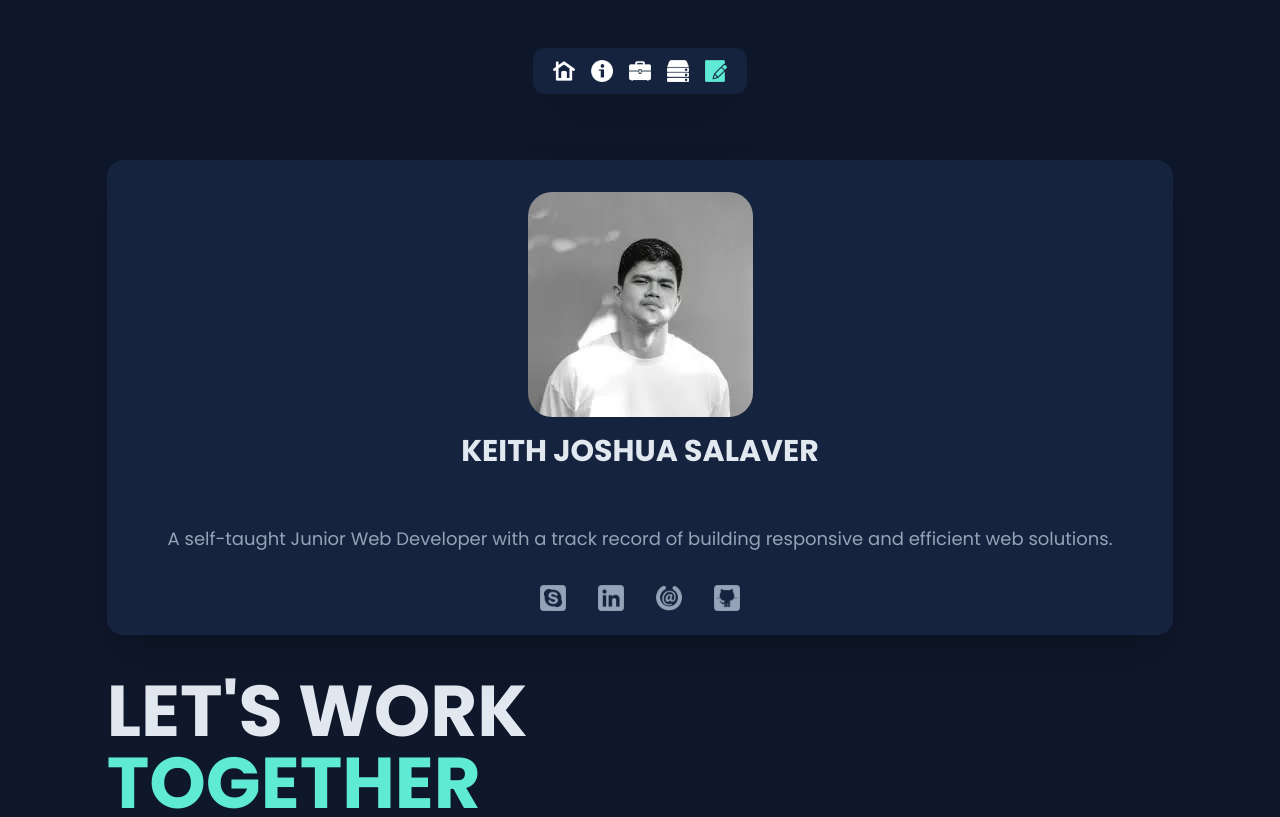
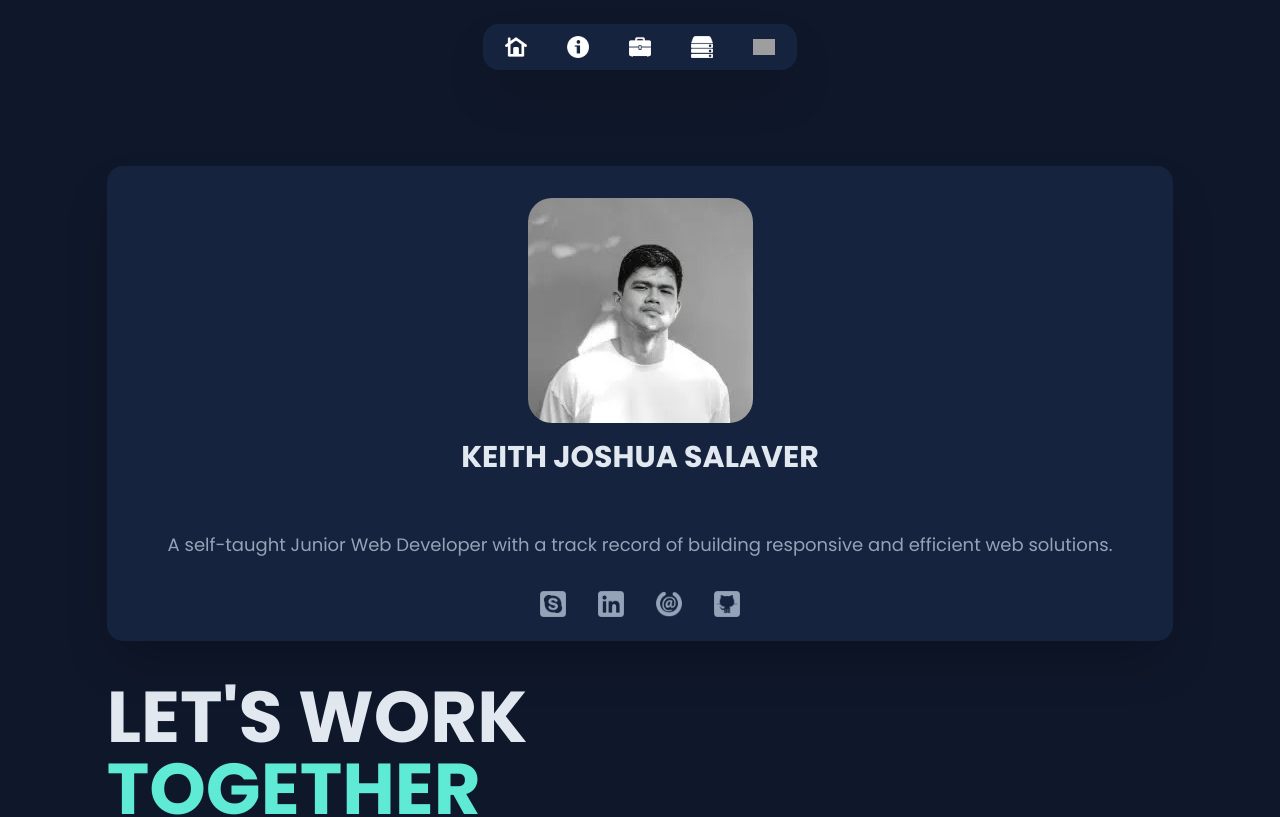
Before and after one commit to KeithJosh03/v2Portfolio, a Next.js app: page /email in a window 1280 px wide. Shown: the top 817 px of the page. Built offline with nearby package versions, Linux system fonts and the light colour scheme; grey boxes are pictures that could not be loaded.

Commit message:
fix navbar layout

```diff
--- a/app/globals.css
+++ b/app/globals.css
@@ -5,3 +5,9 @@
 body{
   background-color: #0F172A;
 }
+
+@layer base {
+  .nav-item {
+    @apply px-4 py-1.5;
+  }
+}
--- a/components/layout.tsx
+++ b/components/layout.tsx
@@ -10,8 +10,8 @@ export function ComponentLayout({
   return (
     <>
    <Navbar />
-    <main className='h-screen w-full flex justify-center items-center relative'>
-        <div className='2xl:w-4/6 2xlh-4/6 md:h-4/5 md:w-5/6 grid grid-cols-12 gap-10 mt-auto'>
+    <main className='h-screen w-full flex justify-center items-center'>
+        <div className='2xl:w-4/6 2xlh-4/6 md:h-4/5 md:w-5/6 grid grid-cols-12 gap-10 relative top-10'>
           <Avatar />
           {children}
         </div>
@@ -19,9 +19,6 @@ export function ComponentLayout({
     </>
   );
 }
-// xl:w-8/12 xl:h-5/6 grid grid-cols-12
-// sm	640px	@media (min-width: 640px) { ... }
-// md	768px	@media (min-width: 768px) { ... }
-// lg	1024px	@media (min-width: 1024px) { ... }
-// xl	1280px	@media (min-width: 1280px) { ... }
-// 2xl	1536px	@media (min-width: 1536px) { ... }
+// desktop : 1200 x 800
+// tablet : 768 x 956
+// mobile : 375 x 629
--- a/components/navbar.tsx
+++ b/components/navbar.tsx
@@ -21,147 +21,69 @@ export const Navbar = () => {
 
 
   return (
-    <nav className='justify-items-center flex justify-center relative z-10 top-4'>
-      <div className='bg-headerBG 2xl:w-1/6 xl:w-1/6  md:w-2/6 sm:w-2/6 self-center flex xl:p-3 md:p-4 sm:p-4 absolute top-8 items-center justify-center place-items-center rounded-xl shadow-2xl'>
-        <div className='basis-4/12 flex flex-col items-center relative group'>
-          <Link href='/'>
-            {
-              currentPath !== '/' ? (
+  <div className='flex justify-center items-center relative top-6'>
+    <nav className='bg-headerBG rounded-2xl shadow-2xl flex items-center gap-2 p-1.5'>
+      <Link href='/' className='nav-item relative group'>
         <Image
         src={home}
         className='m-auto'
         alt="/"
         width={22}
         height={22}
-              />)
-              :
-              (
-                <Image
-                src={homeactive}
-                className='m-auto'
-                alt="/"
-                width={22}
-                height={22}
         />
-              )
-            }
-          </Link>
-          <span className='text-xs font-normal text-SecondaryCol bg-stackBG p-3 absolute bottom-0 top-10 left-1/2 transform -translate-x-1/2 rounded flex items-center justify-center opacity-0 group-hover:opacity-100 transition-opacity delay-100'>
+      <span className='text-xs font-normal text-SecondaryCol bg-stackBG p-3 absolute bottom-0 top-12 left-1/2 transform -translate-x-1/2 rounded flex items-center justify-center opacity-0 group-hover:opacity-100 transition-opacity delay-100'>
         Home
       </span>
-        </div>
-
-        <div className='basis-4/12 flex flex-col items-center relative group'>
-          <Link href='/about'>
-            {
-              currentPath !== '/about' ? (
+      </Link>
+      <Link href='/about' className='nav-item relative group'>
         <Image
          src={info}
         className='m-auto'
         alt="/about"
         width={22}
         height={22}
-              />)
-              :
-              (
-                <Image
-                src={infoactive}
-                className='m-auto'
-                alt="/"
-                width={22}
-                height={22}
         />
-              )
-            }
-          </Link>
-          <span className='text-xs font-normal text-SecondaryCol bg-stackBG p-3 absolute bottom-0 top-10 left-1/2 transform -translate-x-1/2 rounded flex items-center justify-center opacity-0 group-hover:opacity-100 transition-opacity delay-100'>
+      <span className='text-xs font-normal text-SecondaryCol bg-stackBG p-3 absolute bottom-0 top-12 left-1/2 transform -translate-x-1/2 rounded flex items-center justify-center opacity-0 group-hover:opacity-100 transition-opacity delay-100'>
         About
       </span>
-        </div>
-
-        <div className='basis-4/12 flex flex-col items-center relative group'>
-          <Link href='/portfolio'>
-            { currentPath !== '/portfolio' ? (
+      </Link>
+      <Link href='/portfolio' className='nav-item relative group'>
         <Image
         src={experience}
         className='m-auto'
         alt="/portfolio"
         width={22}
         height={22}
-              />)
-              :
-              (
-                <Image
-                src={expericeactive}
-                className='m-auto'
-                alt="/"
-                width={22}
-                height={22}
         />
-              )
-            }
-          </Link>
-          <span className='text-xs font-normal text-SecondaryCol bg-stackBG p-3 absolute bottom-0 top-10 left-1/2 transform -translate-x-1/2 rounded flex items-center justify-center opacity-0 group-hover:opacity-100 transition-opacity delay-100'>
+      <span className='text-xs font-normal text-SecondaryCol bg-stackBG p-3 absolute bottom-0 top-12 left-1/2 transform -translate-x-1/2 rounded flex items-center justify-center opacity-0 group-hover:opacity-100 transition-opacity delay-100'>
         Portfolio
       </span>
-        </div>
-
-        <div className='basis-4/12 flex flex-col items-center relative group'>
-          <Link href='/stacks'>
-            { currentPath !== '/stacks' ? (
+      </Link>
+      <Link href='/stacks' className='nav-item relative group'>
         <Image
         src={stack}
         className='m-auto'
         alt="/stacks"
         width={22}
         height={22}
-              />)
-              :
-              (
-              <Image
-                src={stackactive}
-                className='m-auto'
-                alt="/"
-                width={22}
-                height={22}
         />
-              )
-            }
-          </Link>
-          <span className='text-xs font-normal text-SecondaryCol bg-stackBG p-3 absolute bottom-0 top-10 left-1/2 transform -translate-x-1/2 rounded flex items-center justify-center opacity-0 group-hover:opacity-100 transition-opacity delay-100'>
+      <span className='text-xs font-normal text-SecondaryCol bg-stackBG p-3 absolute bottom-0 top-12 left-1/2 transform -translate-x-1/2 rounded flex items-center justify-center opacity-0 group-hover:opacity-100 transition-opacity delay-100'>
         Stacks
       </span>
-        </div>
-
-        <div className='basis-4/12 flex flex-col items-center relative group'>
-          <Link href='/email'>
-
-            { currentPath !== '/email' ? (
+      </Link>
+      <Link href='/email' className='nav-item relative group'>
         <Image
         src={write}
         className='m-auto'
         alt="/email"
         width={22}
         height={22}
-              />)
-              :
-              (
-              <Image
-                src={writeactive}
-                className='m-auto'
-                alt="/"
-                width={22}
-                height={22}
         />
-              )
-            }
-          </Link>
-          <span className='text-xs font-normal text-SecondaryCol bg-stackBG p-3 absolute bottom-0 top-10 left-1/2 transform -translate-x-1/2 rounded flex items-center justify-center opacity-0 group-hover:opacity-100 transition-opacity delay-100'>
+      <span className='text-xs font-normal text-SecondaryCol bg-stackBG p-3 absolute bottom-0 top-12 left-1/2 transform -translate-x-1/2 rounded flex items-center justify-center opacity-0 group-hover:opacity-100 transition-opacity delay-100'>
         Email
       </span>
+      </Link>
+    </nav>
   </div>
-
-      </div>
-    </nav>
   );
 };
```
Lines whose indentation alone changed are shown as unchanged.
